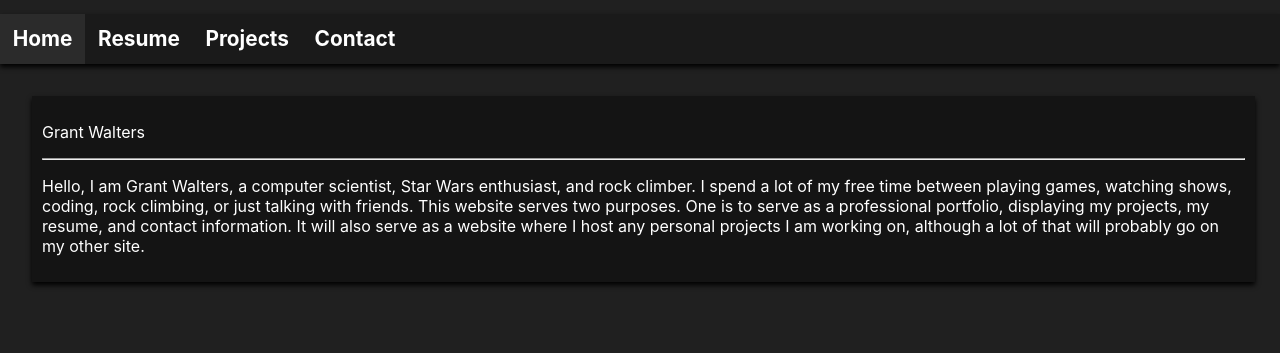
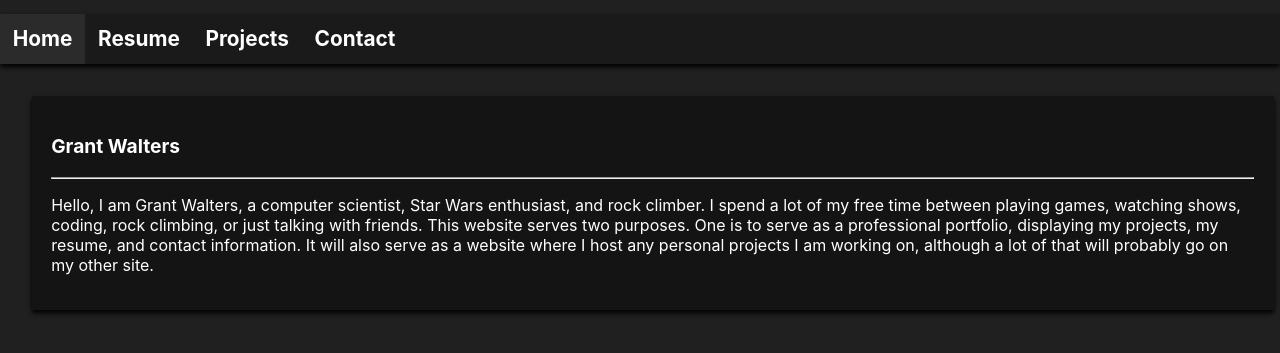
Before and after one commit to grant-walters/website, a React app: page / in a window 1280 px wide. Shown: the part 77-430 px from the top of the page. Built offline with nearby package versions, Linux system fonts and the light colour scheme.

Commit message:
CSS tweaks

```diff
--- a/src/main.css
+++ b/src/main.css
@@ -72,5 +72,15 @@ code {
 	width: 94%;
 	background-color: #141414;
 	color: white;
-	padding: 10px;
+	padding: 1.5%;
 }
+
+.content:hover {
+	margin: 2%;
+	padding: 2%;
+}
+
+.heading {
+	font-weight: bold;
+	font-size: 1.2em;
+}
```
